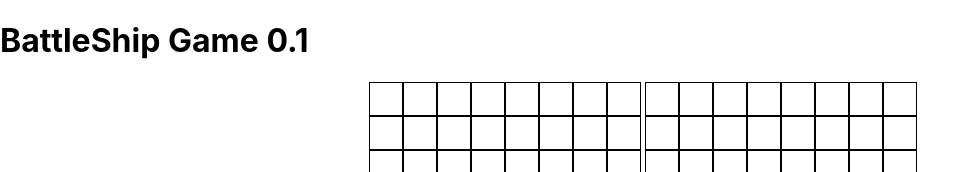
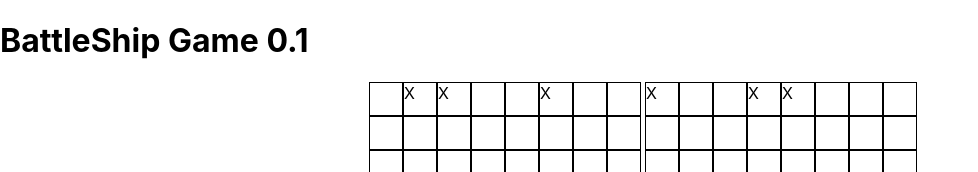
Before and after one commit to mikkelraben/SaenkeSlagSkib, a React (Create React App) app in the folder ReactServer/saenkeslagskib/: page / in a window 1280 px wide. Shown: the top 172 px of the page, without its empty margins (0-978 px from the left). Built offline with nearby package versions, Linux system fonts and the light colour scheme; no server answers.

Commit message:
Make cross

```diff
--- a/ReactServer/saenkeslagskib/src/Square.js
+++ b/ReactServer/saenkeslagskib/src/Square.js
@@ -64,6 +64,8 @@ export default function Square(props){ //square component
                 background: isOver&&canDrop  ?"yellow":"white",
                 position: 'relative'}}>
                 {props.children}
+                {props.cross?<div className="cross">X</div>:null}
+
             </div>
 
         </div>
```
